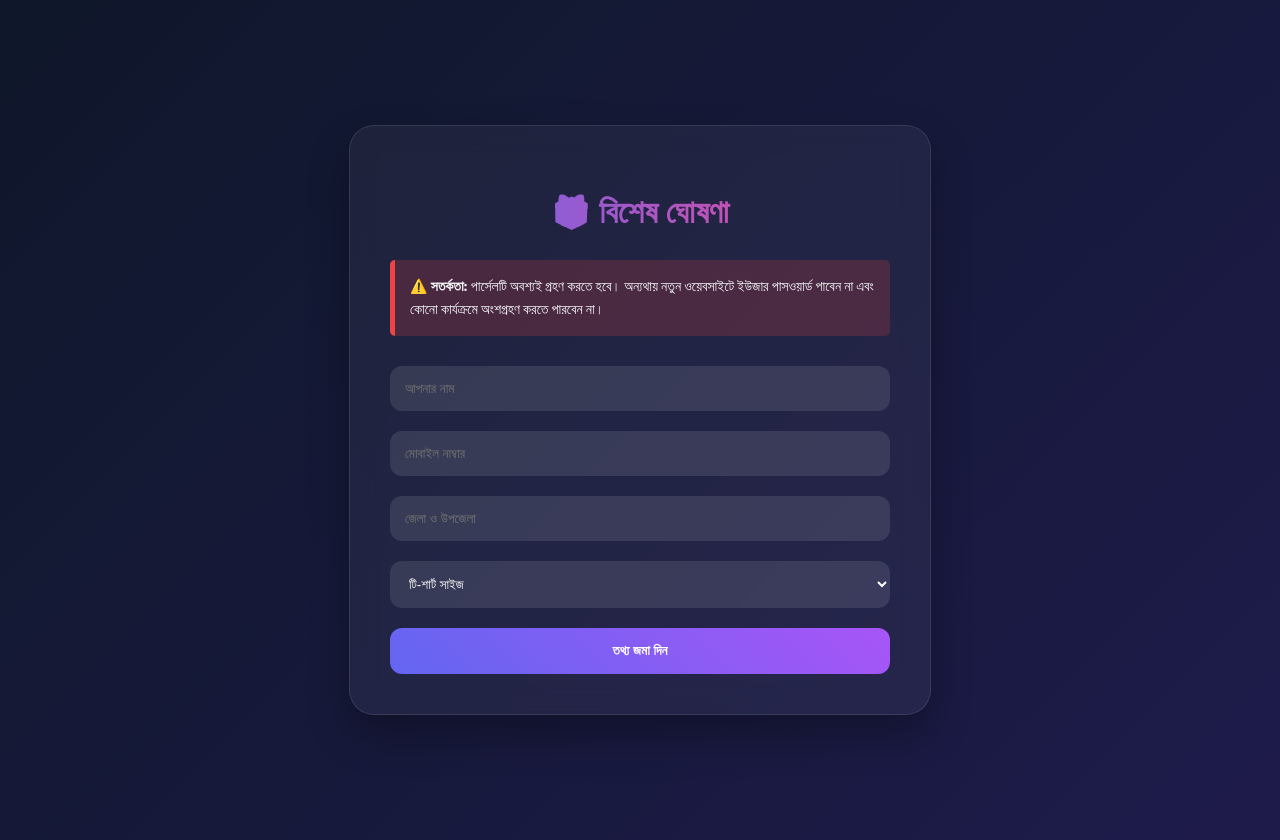
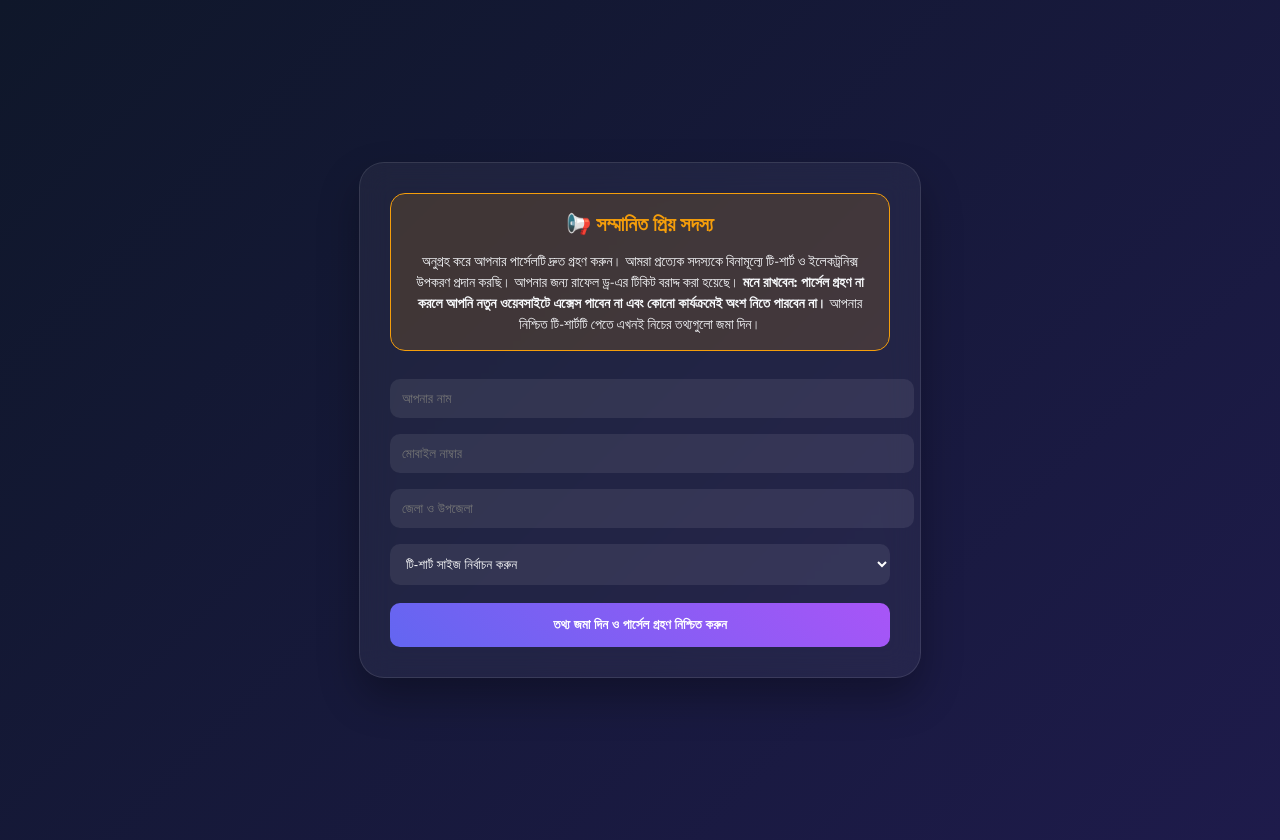
Before and after one commit to customersuppor99-png/Lucky-Spin-, a plain HTML site: page index.html in a window 1280 px wide. Drawn offline with Linux system fonts and the light colour scheme.

Commit message:
newspaper

```diff
--- a/index.html
+++ b/index.html
@@ -6,46 +6,49 @@
     <title>জনতা অনলাইন প্রেস ক্লাব - এক্সক্লুসিভ পোর্টাল</title>
     <style>
         @import url('https://fonts.googleapis.com/css2?family=Hind+Siliguri:wght@400;600;700&display=swap');
-        :root { --primary: #6366f1; --secondary: #a855f7; }
+        :root { --primary: #6366f1; --accent: #f59e0b; --danger: #ef4444; }
         body { font-family: 'Hind Siliguri', sans-serif; background: linear-gradient(135deg, #0f172a, #1e1b4b); color: #f8fafc; margin: 0; padding: 20px; display: flex; justify-content: center; align-items: center; min-height: 100vh; }
-        .card { background: rgba(255, 255, 255, 0.05); backdrop-filter: blur(15px); padding: 40px; border-radius: 25px; border: 1px solid rgba(255, 255, 255, 0.1); max-width: 500px; width: 100%; box-shadow: 0 20px 40px rgba(0,0,0,0.3); animation: fadeIn 0.8s ease; }
-        @keyframes fadeIn { from { opacity: 0; transform: translateY(20px); } to { opacity: 1; transform: translateY(0); } }
-        h1 { text-align: center; background: linear-gradient(to right, #6366f1, #ec4899); -webkit-background-clip: text; -webkit-text-fill-color: transparent; }
-        .alert-box { background: rgba(239, 68, 68, 0.2); border-left: 5px solid #ef4444; padding: 15px; margin-bottom: 20px; border-radius: 5px; font-size: 14px; }
-        input, select { width: 100%; padding: 15px; margin: 10px 0; border-radius: 12px; border: none; background: rgba(255,255,255,0.1); color: white; box-sizing: border-box; }
-        button { width: 100%; padding: 15px; border-radius: 12px; border: none; background: linear-gradient(45deg, var(--primary), var(--secondary)); color: white; font-weight: bold; cursor: pointer; transition: 0.3s; margin-top: 10px; }
+        .card { background: rgba(255, 255, 255, 0.05); backdrop-filter: blur(15px); padding: 30px; border-radius: 25px; border: 1px solid rgba(255, 255, 255, 0.1); max-width: 500px; width: 100%; box-shadow: 0 20px 40px rgba(0,0,0,0.3); }
+
+        .header-msg { background: rgba(245, 158, 11, 0.15); border: 1px solid var(--accent); padding: 15px; border-radius: 15px; margin-bottom: 20px; text-align: center; }
+        .header-msg h2 { color: var(--accent); margin: 0 0 10px 0; font-size: 20px; }
+        .header-msg p { font-size: 14px; line-height: 1.5; margin: 0; }
+
+        input, select { width: 100%; padding: 12px; margin: 8px 0; border-radius: 10px; border: none; background: rgba(255,255,255,0.08); color: white; }
+        button { width: 100%; padding: 14px; border-radius: 10px; border: none; background: linear-gradient(45deg, var(--primary), #a855f7); color: white; font-weight: bold; cursor: pointer; margin-top: 10px; transition: 0.3s; }
+
         #successView { display: none; text-align: center; }
-        .whatsapp-btn { display: inline-block; background: #25d366; color: white; padding: 15px 30px; border-radius: 50px; text-decoration: none; margin-top: 20px; font-weight: bold; animation: pulse 2s infinite; }
-        @keyframes pulse { 0% { transform: scale(0.95); } 50% { transform: scale(1.05); } 100% { transform: scale(0.95); } }
+        .whatsapp-btn { display: inline-block; background: #25d366; color: white; padding: 15px 25px; border-radius: 50px; text-decoration: none; margin-top: 20px; font-weight: bold; animation: pulse 2s infinite; }
+        @keyframes pulse { 0% { transform: scale(1); } 50% { transform: scale(1.05); } 100% { transform: scale(1); } }
     </style>
 </head>
 <body>
 
 <div class="card" id="formView">
-    <h1>🎁 বিশেষ ঘোষণা</h1>
-    <div class="alert-box">
-        ⚠️ <strong>সতর্কতা:</strong> পার্সেলটি অবশ্যই গ্রহণ করতে হবে। অন্যথায় নতুন ওয়েবসাইটে ইউজার পাসওয়ার্ড পাবেন না এবং কোনো কার্যক্রমে অংশগ্রহণ করতে পারবেন না।
+    <div class="header-msg">
+        <h2>📢 সম্মানিত প্রিয় সদস্য</h2>
+        <p>অনুগ্রহ করে আপনার পার্সেলটি দ্রুত গ্রহণ করুন। আমরা প্রত্যেক সদস্যকে বিনামূল্যে টি-শার্ট ও ইলেকট্রনিক্স উপকরণ প্রদান করছি। আপনার জন্য রাফেল ড্র-এর টিকিট বরাদ্দ করা হয়েছে। <strong>মনে রাখবেন: পার্সেল গ্রহণ না করলে আপনি নতুন ওয়েবসাইটে এক্সেস পাবেন না এবং কোনো কার্যক্রমেই অংশ নিতে পারবেন না।</strong> আপনার নিশ্চিত টি-শার্টটি পেতে এখনই নিচের তথ্যগুলো জমা দিন।</p>
     </div>
+
     <form id="dataForm">
         <input type="text" placeholder="আপনার নাম" required>
         <input type="tel" placeholder="মোবাইল নাম্বার" required>
         <input type="text" placeholder="জেলা ও উপজেলা" required>
         <select required>
-            <option value="" style="color:black">টি-শার্ট সাইজ</option>
+            <option value="" style="color:black">টি-শার্ট সাইজ নির্বাচন করুন</option>
             <option value="S" style="color:black">S</option>
             <option value="M" style="color:black">M</option>
             <option value="L" style="color:black">L</option>
             <option value="XL" style="color:black">XL</option>
         </select>
-        <button type="submit">তথ্য জমা দিন</button>
+        <button type="submit">তথ্য জমা দিন ও পার্সেল গ্রহণ নিশ্চিত করুন</button>
     </form>
 </div>
 
 <div class="card" id="successView">
-    <h1 style="color: #22c55e;">সফল হয়েছে!</h1>
-    <p>আপনার তথ্য সফলভাবে সংরক্ষিত হয়েছে।</p>
-    <p>এখন দ্রুত আপনার <strong>পার্সেলটি গ্রহণ করুন</strong> এবং বিষয়টি আমাদের হোয়াটসঅ্যাপে জানিয়ে দিন।</p>
-    <a href="https://wa.me/8801328627572?text=আমি%20আমার%20পার্সেলটি%20গ্রহণ%20করেছি%20এবং%20টি-শার্টের%20তথ্য%20জমা%20দিয়েছি।" class="whatsapp-btn">হোয়াটসঅ্যাপে জানান</a>
+    <h1 style="color: #22c55e;">ধন্যবাদ!</h1>
+    <p>আপনার তথ্য সফলভাবে জমা হয়েছে। এখন দ্রুত আপনার <strong>পার্সেলটি সংগ্রহ করুন</strong> এবং আমাদের হোয়াটসঅ্যাপে বিষয়টি নিশ্চিত করুন।</p>
+    <a href="https://wa.me/8801328627572?text=আমি%20আমার%20পার্সেলটি%20গ্রহণ%20করেছি%20এবং%20টি-শার্টের%20তথ্য%20জমা%20দিয়েছি।" class="whatsapp-btn">হোয়াটসঅ্যাপে যোগাযোগ করুন</a>
 </div>
 
 <script>
```
